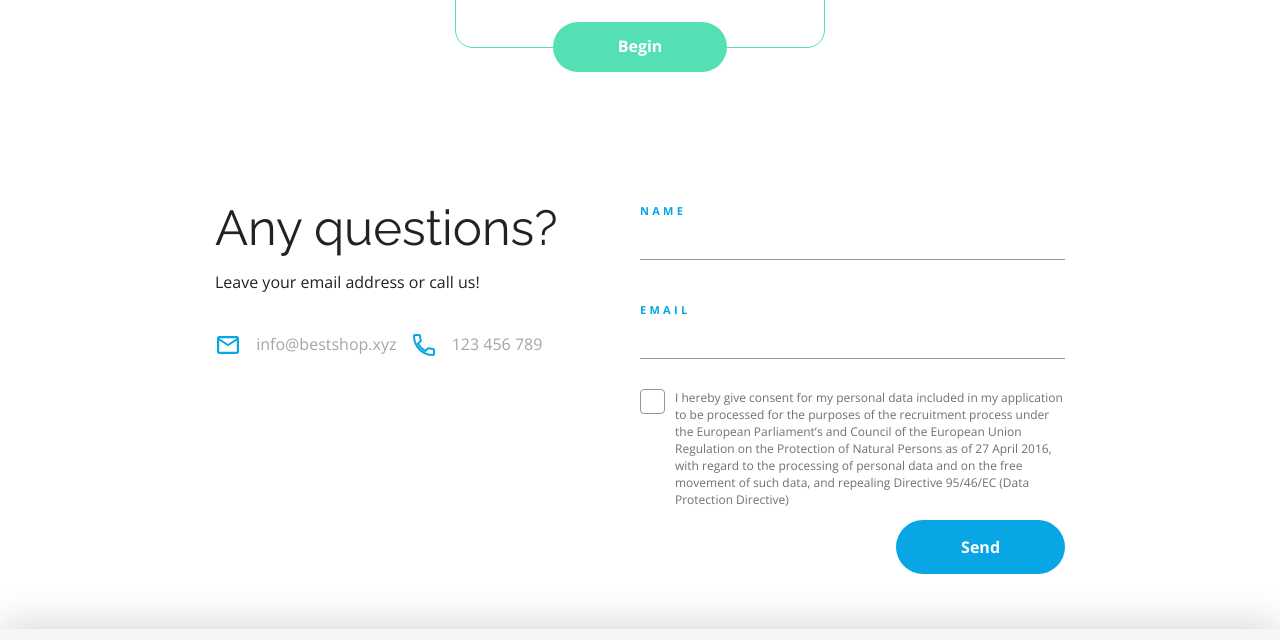
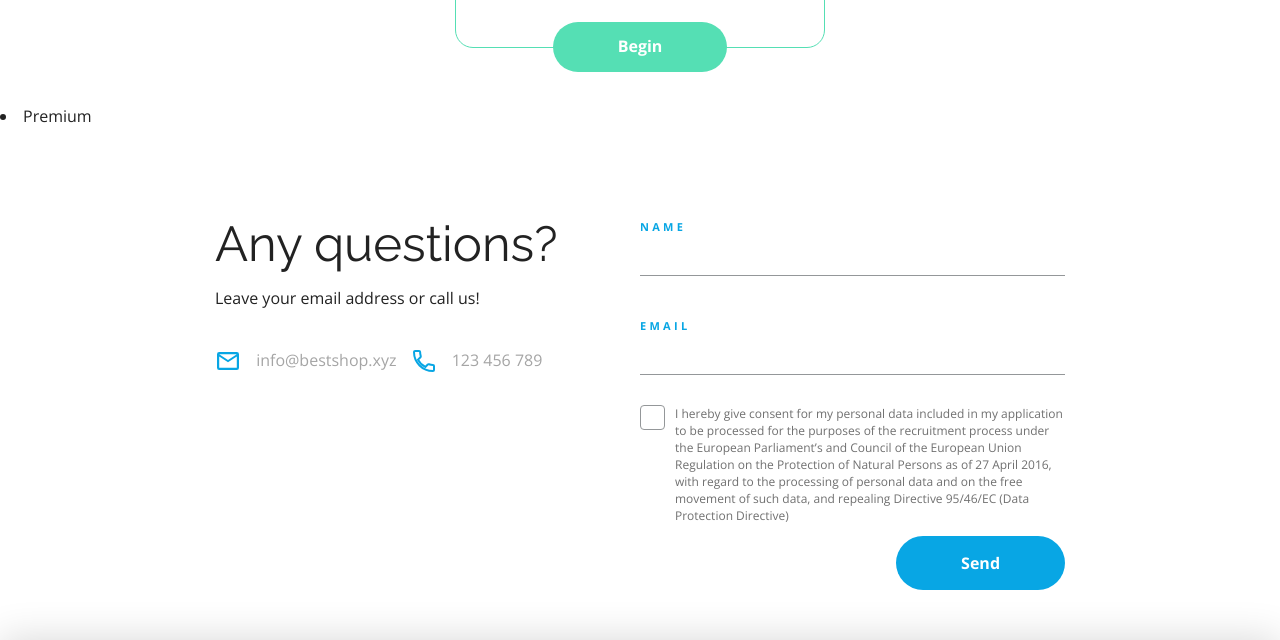
Before and after one commit to KatarzynaMenio/Portfolio, a website built with Parcel: page index.html in a window 1280 px wide. Shown: the part 3715-4355 px from the top of the page. Built offline with nearby package versions, Linux system fonts and the light colour scheme.

```diff
--- a/index.html
+++ b/index.html
@@ -187,6 +187,7 @@
         </div>
     </div>
 </section>
+                    <li data-value="premium">Premium</li>
 
 <section class="contact__container container">
     <div class="contact__information">
```
